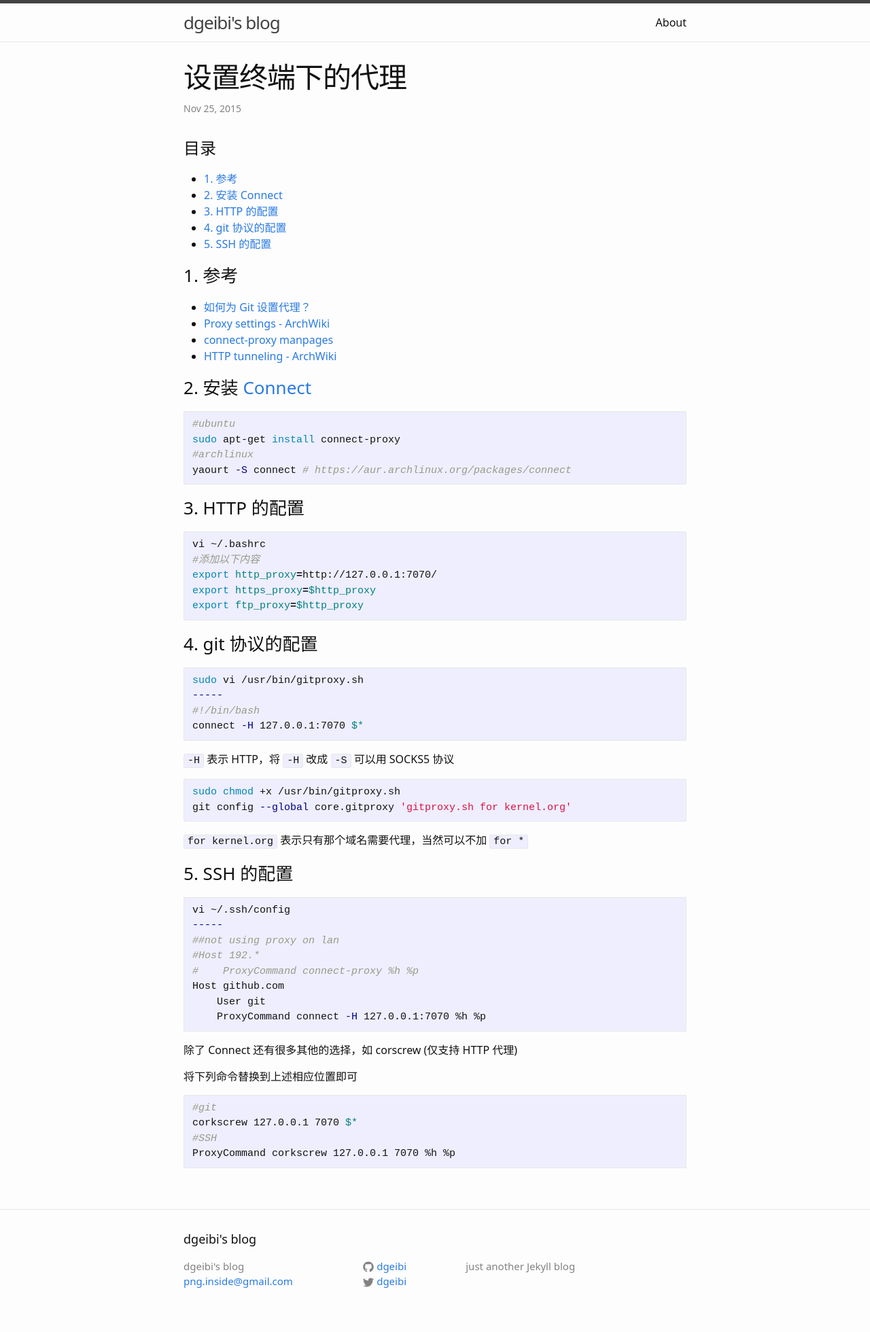
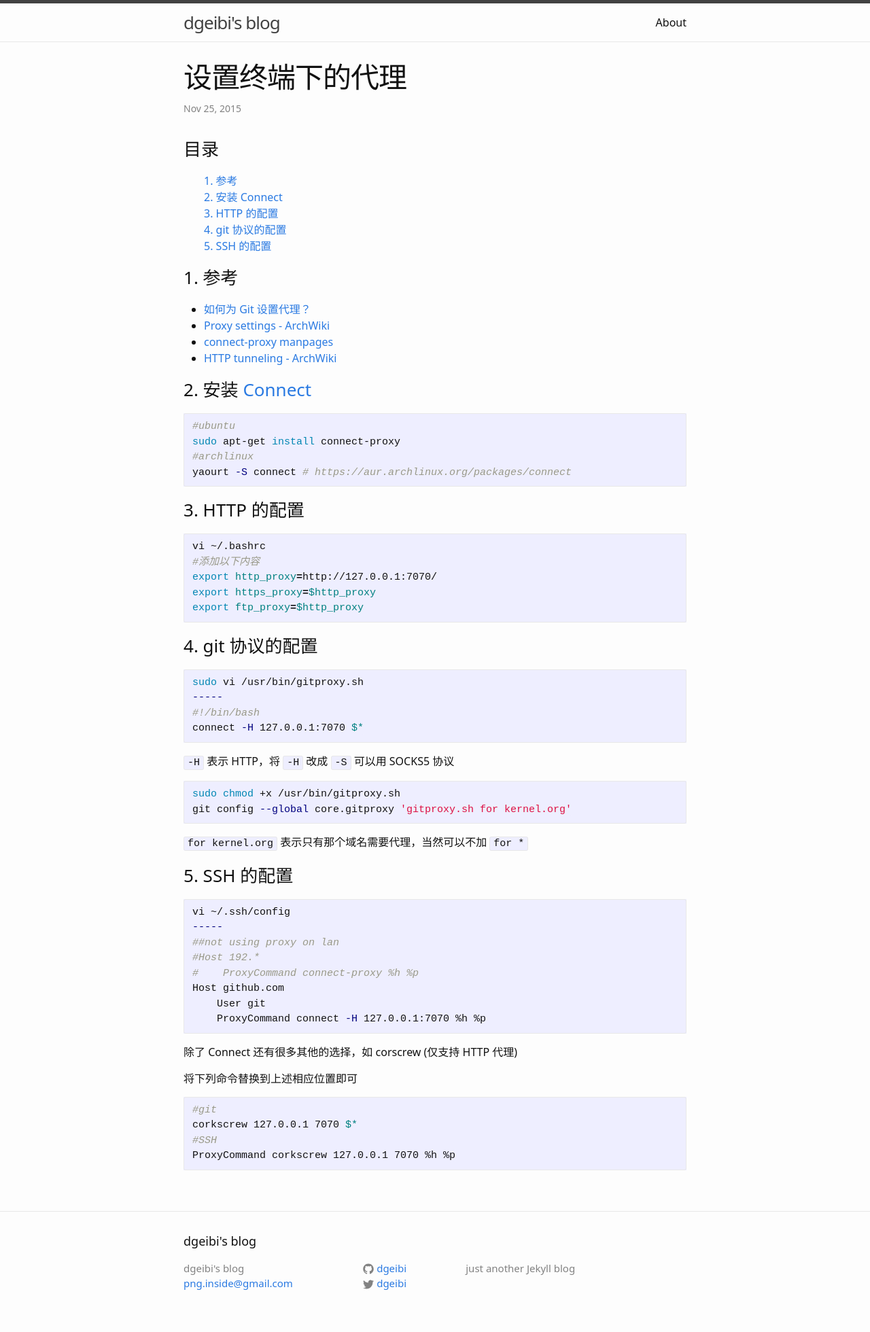
Before and after one commit to dgeibi/dgeibi.github.com, a Jekyll site: the page built from _posts/2015-11-25-terminal-proxy.md, in a window 1280 px wide. Shown: the whole page at 68% size. Built offline with Jekyll 4.4.1, drawn with Linux system fonts in a browser that asks for light colours.

Commit message:
Update _layout.scss

```diff
--- a/_sass/_layout.scss
+++ b/_sass/_layout.scss
@@ -238,7 +238,7 @@
     }
 }
 
-#content {
+#toc {
     h2 {
         font-size: 26px;
         @include media-query($on-laptop) {
```
